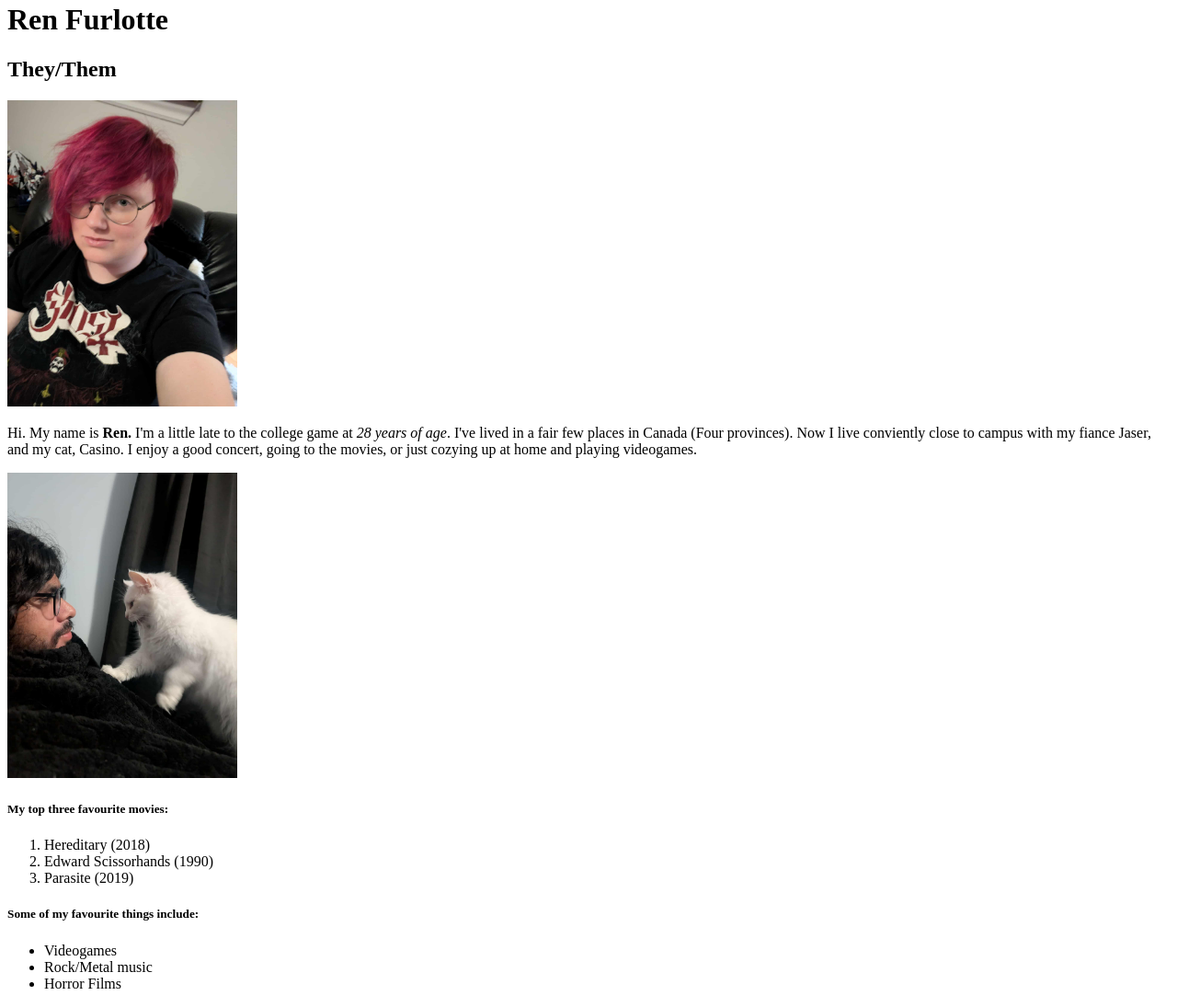
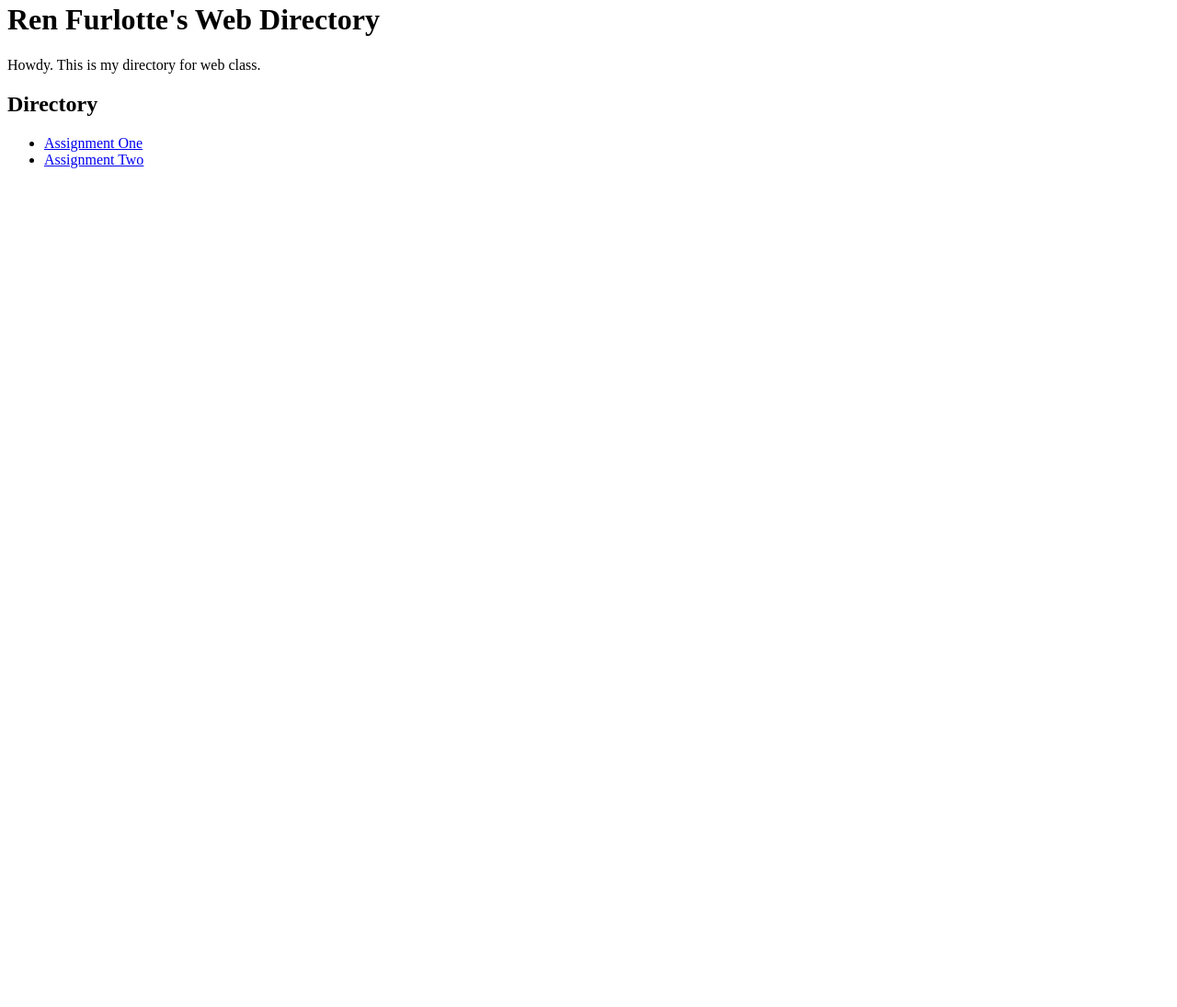
Before and after one commit to furlotteren/web-one, a plain HTML site: page assignment-one/index.html in a window 1280 px wide. Shown: the part 18-1113 px from the top of the page at 92% size. After the commit the page ends 800 px from the top, so only its background shows below. Drawn offline with Linux system fonts and the light colour scheme.

Commit message:
Add files via upload

```diff
--- a/assignment-one/index.html
+++ b/assignment-one/index.html
@@ -2,32 +2,15 @@
 <html lang="en">
     <head>
         <meta charset="UTF-8" />
-        <title>Title</title>
+        <title>Ren Furlotte</title>
     </head>
-    <body>  <h1>Ren Furlotte</h1>
-        <h2>They/Them</h2>
-        <img src="images/ren_furlotte.jpeg"
-             width= "250" alt= "Photo of Ren Furlotte"/>
-        <p>
-         Hi. My name is <strong>Ren.</strong> I'm a little late to the college game at <em>28 years of age</em>. I've lived in a fair few places in Canada (Four provinces). Now I live conviently close to campus with my fiance Jaser, and my cat, Casino. I enjoy a good concert, going to the movies, or just cozying up at home and playing videogames.
-        </p>
-        <img src="images/jaser_cat.jpeg"
-         width= "250" alt= "photo of Jaser and Casino"/>
-
-        <h5>
-        My top three favourite movies:
-        </h5>
-        <ol>
-        <li>Hereditary (2018)</li>
-        <li>Edward Scissorhands (1990)</li>
-        <li>Parasite (2019)</li>
-        </ol>
-        <h5>Some of my favourite things include:</h5>
+    <body>
+        <h1>Ren Furlotte's Web Directory</h1>
+        <p>Howdy. This is my directory for web class. </p>
+        <h2>Directory</h2>
         <ul>
-        <li>Videogames</li>
-        <li>Rock/Metal music</li>
-        <li>Horror Films</li>
+            <li><a href="assignment-one/index.html">Assignment One</a></li>
+            <li><a href="assignment-two/index.html">Assignment Two</a></li>
         </ul>
     </body>
-
 </html>
```
